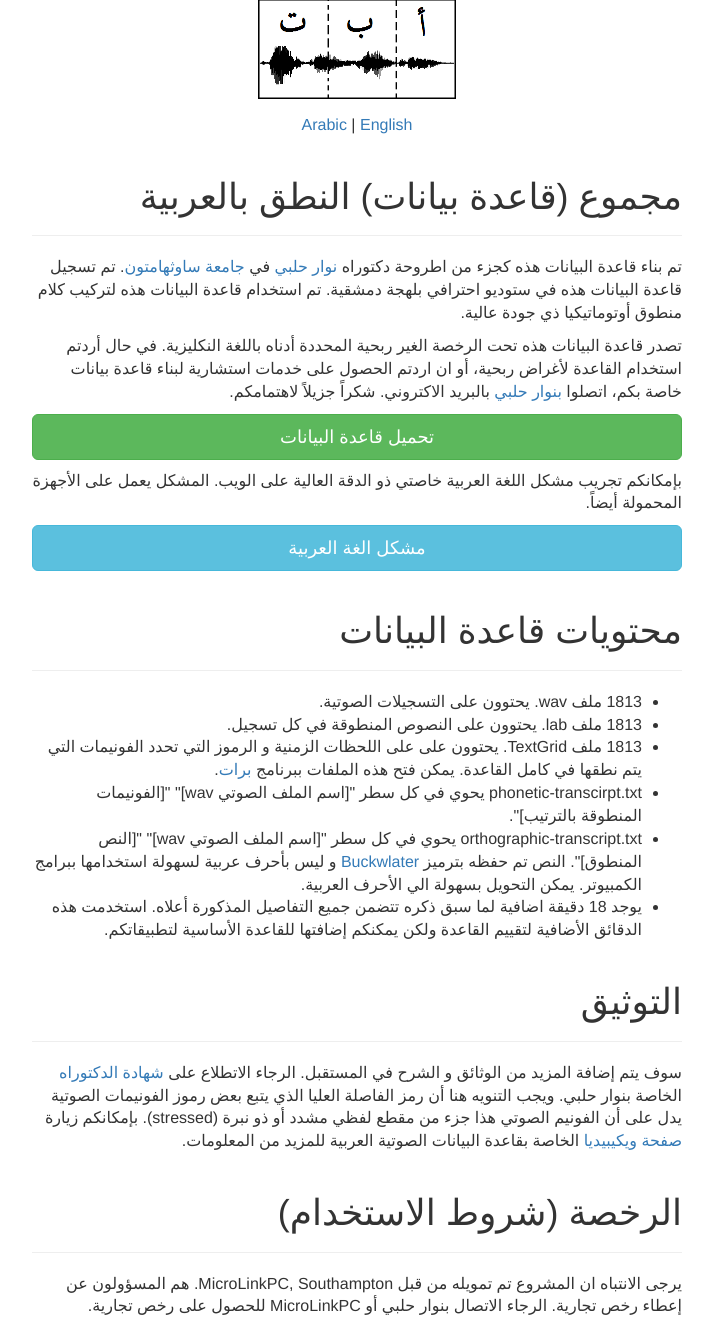
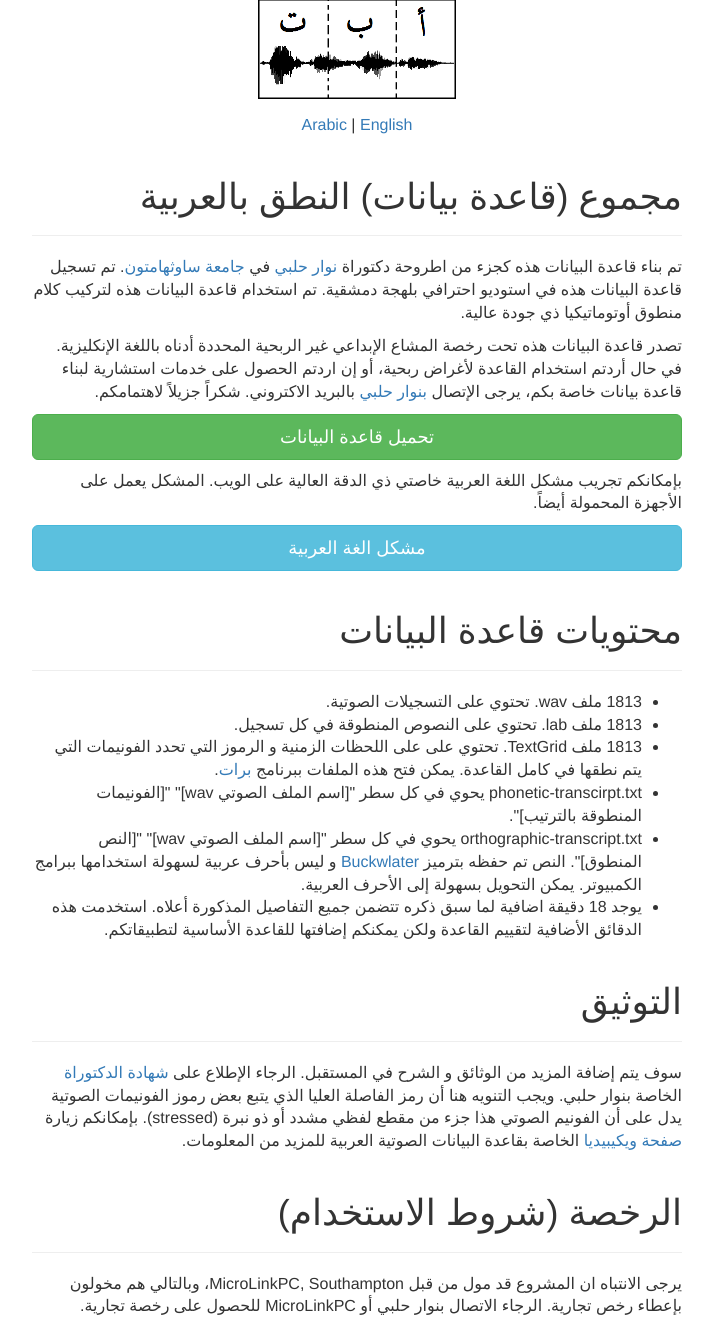
Before and after one commit to nawarhalabi/Arabic-Speech-Corpus-Website, a PHP site: page /index.ar.php in a window 1280 px wide. Shown: the part 16-1341 px from the top of the page, without its empty margins (283-996 px from the left). Run offline with PHP 8.4, Linux system fonts and the light colour scheme; some libraries are stand-ins or nearby versions.

Commit message:
some language errors corrections

```diff
--- a/diacritiser.ar.php
+++ b/diacritiser.ar.php
@@ -67,12 +67,12 @@ ini_set("display_errors", 1);
 			<p>يمكن استخدام المشكل على الأجهزة المحمولة.</p>
 			<p>الرجاء الاتصال بنوار حلبي للحصول على رخصة لاستخدام المشكل.</p>
 			<textarea dir="rtl" class="col-xs-12" name="text" rows="5" placeholder="الرجاء ادخال النص"></textarea>
-			<input class="btn btn-success" type="button" name="diacritise" value="Diacritise" />
+			<input class="btn btn-success" type="button" name="diacritise" value="تشكيل النص" />
 			<h2 id="result-header" class="hidden">النص المشكل</h2>
 			<p dir="rtl" id="diacritisation-result"></p>
 
 			<h2 id="corrections-header">ساعدنا لتحسين المشكل!!!</h2>
-			<p>اذا وجدت أي أخطاء في النص المشكل أعلاه، يسرنا أن تقوم بتنقيح التشكيل و تصحيحه في خانة النص أدناه. بإمكانكم أيضاً ادخال نصوص جديدة مشكلة من مصادر اخرى ولا داعي لتشكيلها بالمشكل الاوتوماتيكي. شكراً جزيلاً. هذا يساعدنا على زيادة دقة المشكل.</p>
+			<p>اذا وجدت أي أخطاء في النص المشكل أعلاه، يسرنا أن تقوم بتنقيح التشكيل و تصحيحه في خانة النص أدناه. بإمكانكم أيضاً ادخال نصوص جديدة مشكلة من مصادر اخرى ولا داعي لتشكيلها بالمشكل الاوتوماتيكي.  هذا يساعدنا على زيادة دقة المشكل. شكراً جزيلاً.</p>
 			<textarea dir="rtl" class="col-xs-12" name="correction" rows="5" placeholder="الرجاء ادخال نص مشكل..."></textarea>
 			<div class="row">
 				<div class="col-xs-12">
--- a/index.ar.php
+++ b/index.ar.php
@@ -61,15 +61,15 @@ ini_set("display_errors", 1);
 				<h1>مجموع (قاعدة بيانات) النطق بالعربية</h1>
 			</div>
 			<p>
-				تم بناء قاعدة البيانات هذه كجزء من اطروحة دكتوراه <a href="https://uk.linkedin.com/pub/nawar-halabi/65/532/67b" title="نوار حلبي">نوار حلبي</a> في <a href="http://www.southampton.ac.uk/" title="جامعة ساوثهامتون">جامعة ساوثهامتون</a>. تم تسجيل قاعدة البيانات هذه في ستوديو احترافي بلهجة دمشقية. تم استخدام قاعدة البيانات هذه لتركيب كلام منطوق أوتوماتيكيا ذي جودة عالية.
+				تم بناء قاعدة البيانات هذه كجزء من اطروحة دكتوراة <a href="https://uk.linkedin.com/pub/nawar-halabi/65/532/67b" title="نوار حلبي">نوار حلبي</a> في <a href="http://www.southampton.ac.uk/" title="جامعة ساوثهامتون">جامعة ساوثهامتون</a>. تم تسجيل قاعدة البيانات هذه في استوديو احترافي بلهجة دمشقية. تم استخدام قاعدة البيانات هذه لتركيب كلام منطوق أوتوماتيكيا ذي جودة عالية.
 			</p>
 			<p>
-				تصدر قاعدة البيانات هذه تحت الرخصة الغير ربحية المحددة أدناه باللغة النكليزية. في حال أردتم استخدام القاعدة لأغراض ربحية، أو ان اردتم الحصول على خدمات استشارية لبناء قاعدة بيانات خاصة بكم، اتصلوا <a href="mailto:nawar.halabi@gmail.com" target="_top">بنوار حلبي</a> بالبريد الاكتروني. شكراً جزيلاً لاهتمامكم.
+				تصدر قاعدة البيانات هذه تحت رخصة المشاع الإبداعي غير الربحية المحددة أدناه باللغة الإنكليزية. في حال أردتم استخدام القاعدة لأغراض ربحية، أو إن اردتم الحصول على خدمات استشارية لبناء قاعدة بيانات خاصة بكم، يرجى الإتصال <a href="mailto:nawar.halabi@gmail.com" target="_top">بنوار حلبي</a> بالبريد الاكتروني. شكراً جزيلاً لاهتمامكم.
 			</p>
 			<p>
 				<a class="btn btn-success btn-lg center-block download-btn" gacode="whole-version-1" href="arabic-speech-corpus.zip" title="تحميل القاعدة">تحميل قاعدة البيانات</a>
 			</p>
-			<p>بإمكانكم تجريب مشكل اللغة العربية خاصتي ذو الدقة العالية على الويب. المشكل يعمل على الأجهزة المحمولة أيضاً.</p>
+			<p>بإمكانكم تجريب مشكل اللغة العربية خاصتي ذي الدقة العالية على الويب. المشكل يعمل على الأجهزة المحمولة أيضاً.</p>
 			<p>
 				<a class="btn btn-info btn-lg center-block download-btn" gacode="whole-version-1" href="diacritiser.php" target="_blank" title="مشكل الغة العربية">مشكل الغة العربية</a>
 			</p>
@@ -77,21 +77,21 @@ ini_set("display_errors", 1);
 				<h1>محتويات قاعدة البيانات</h1>
 			</div>
 			<ul>
-				<li>1813 ملف wav. يحتوون على التسجيلات الصوتية.</li>
-				<li>1813 ملف lab. يحتوون على النصوص المنطوقة في كل تسجيل.</li>
-				<li>1813 ملف TextGrid. يحتوون على على اللحظات الزمنية و الرموز التي تحدد الفونيمات التي يتم نطقها في كامل القاعدة. يمكن فتح هذه الملفات ببرنامج <a href="http://www.fon.hum.uva.nl/praat/" title"برات">برات</a>.</li>
+				<li>1813 ملف wav. تحتوي على التسجيلات الصوتية.</li>
+				<li>1813 ملف lab. تحتوي على النصوص المنطوقة في كل تسجيل.</li>
+				<li>1813 ملف TextGrid. تحتوي على على اللحظات الزمنية و الرموز التي تحدد الفونيمات التي يتم نطقها في كامل القاعدة. يمكن فتح هذه الملفات ببرنامج <a href="http://www.fon.hum.uva.nl/praat/" title"برات">برات</a>.</li>
 				<li>phonetic-transcirpt.txt يحوي في كل سطر "[اسم الملف الصوتي wav]" "[الفونيمات المنطوقة بالترتيب]".</li>
-				<li>orthographic-transcript.txt يحوي في كل سطر "[اسم الملف الصوتي wav]" "[النص المنطوق]". النص تم حفظه بترميز <a href="http://www.qamus.org/transliteration.html" title="Buckwalter">Buckwlater</a> و ليس بأحرف عربية لسهولة استخدامها ببرامج الكمبيوتر. يمكن التحويل بسهولة الي الأحرف العربية.</li>
+				<li>orthographic-transcript.txt يحوي في كل سطر "[اسم الملف الصوتي wav]" "[النص المنطوق]". النص تم حفظه بترميز <a href="http://www.qamus.org/transliteration.html" title="Buckwalter">Buckwlater</a> و ليس بأحرف عربية لسهولة استخدامها ببرامج الكمبيوتر. يمكن التحويل بسهولة إلى الأحرف العربية.</li>
 				<li>يوجد 18 دقيقة اضافية لما سبق ذكره تتضمن جميع التفاصيل المذكورة أعلاه. استخدمت هذه الدقائق الأضافية لتقييم القاعدة ولكن يمكنكم إضافتها للقاعدة الأساسية لتطبيقاتكم.</li>
 			</ul>
 			<div class="page-header">
 				<h1>التوثيق</h1>
 			</div>
-			<p>سوف يتم إضافة المزيد من الوثائق و الشرح في المستقبل. الرجاء الاتطلاع على <a href="Nawar Halabi PhD Thesis Revised.pdf" alt="شهادة الدكتوراه الخاصة بنوار حلبي">شهادة الدكتوراه</a> الخاصة بنوار حلبي. ويجب التنويه هنا أن رمز الفاصلة العليا الذي يتبع بعض رموز الفونيمات الصوتية يدل على أن الفونيم الصوتي هذا جزء من مقطع لفظي مشدد أو ذو نبرة (stressed). بإمكانكم زيارة <a href="https://en.wikipedia.org/wiki/Arabic_Speech_Corpus">صفحة ويكيبيديا</a> الخاصة بقاعدة البيانات الصوتية العربية للمزيد من المعلومات.</p>
+			<p>سوف يتم إضافة المزيد من الوثائق و الشرح في المستقبل. الرجاء الإطلاع على <a href="Nawar Halabi PhD Thesis Revised.pdf" alt="شهادة الدكتوراه الخاصة بنوار حلبي">شهادة الدكتوراة</a> الخاصة بنوار حلبي. ويجب التنويه هنا أن رمز الفاصلة العليا الذي يتبع بعض رموز الفونيمات الصوتية يدل على أن الفونيم الصوتي هذا جزء من مقطع لفظي مشدد أو ذو نبرة (stressed). بإمكانكم زيارة <a href="https://en.wikipedia.org/wiki/Arabic_Speech_Corpus">صفحة ويكيبيديا</a> الخاصة بقاعدة البيانات الصوتية العربية للمزيد من المعلومات.</p>
 			<div class="page-header">
 				<h1>الرخصة (شروط الاستخدام)</h1>
 			</div>
-			<p>يرجى الانتباه ان المشروع تم تمويله من قبل MicroLinkPC, Southampton. هم المسؤولون عن إعطاء رخص تجارية. الرجاء الاتصال بنوار حلبي أو MicroLinkPC للحصول على رخص تجارية.</p>
+			<p>يرجى الانتباه ان المشروع قد مول من قبل MicroLinkPC, Southampton، وبالتالي هم مخولون بإعطاء رخص تجارية. الرجاء الاتصال بنوار حلبي أو MicroLinkPC للحصول على رخصة تجارية.</p>
 			<p dir="ltr">
 				<a rel="license" href="http://creativecommons.org/licenses/by-nc-sa/4.0/">
 					<img alt="Creative Commons Licence" style="border-width:0" src="https://i.creativecommons.org/l/by-nc-sa/4.0/88x31.png" />
```
